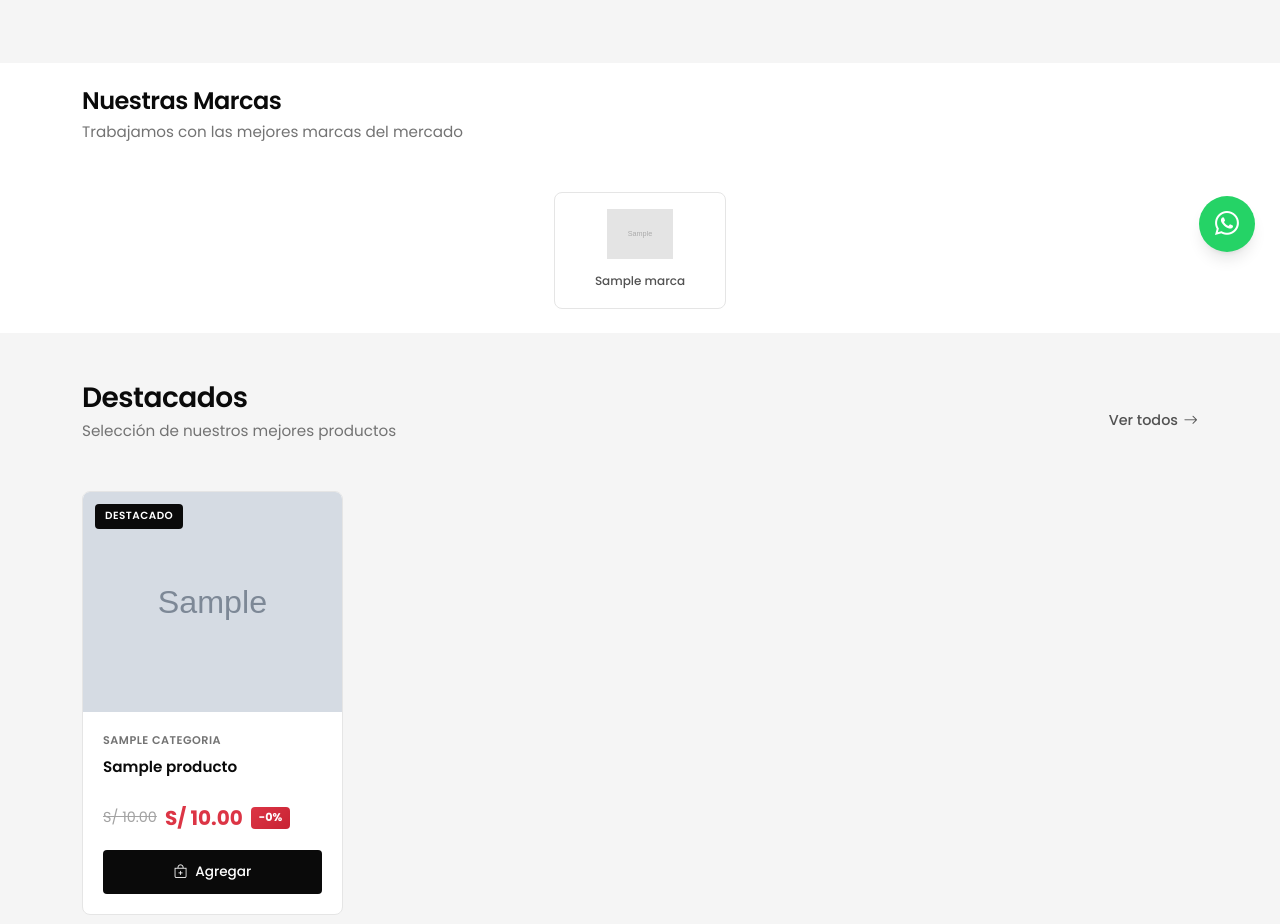
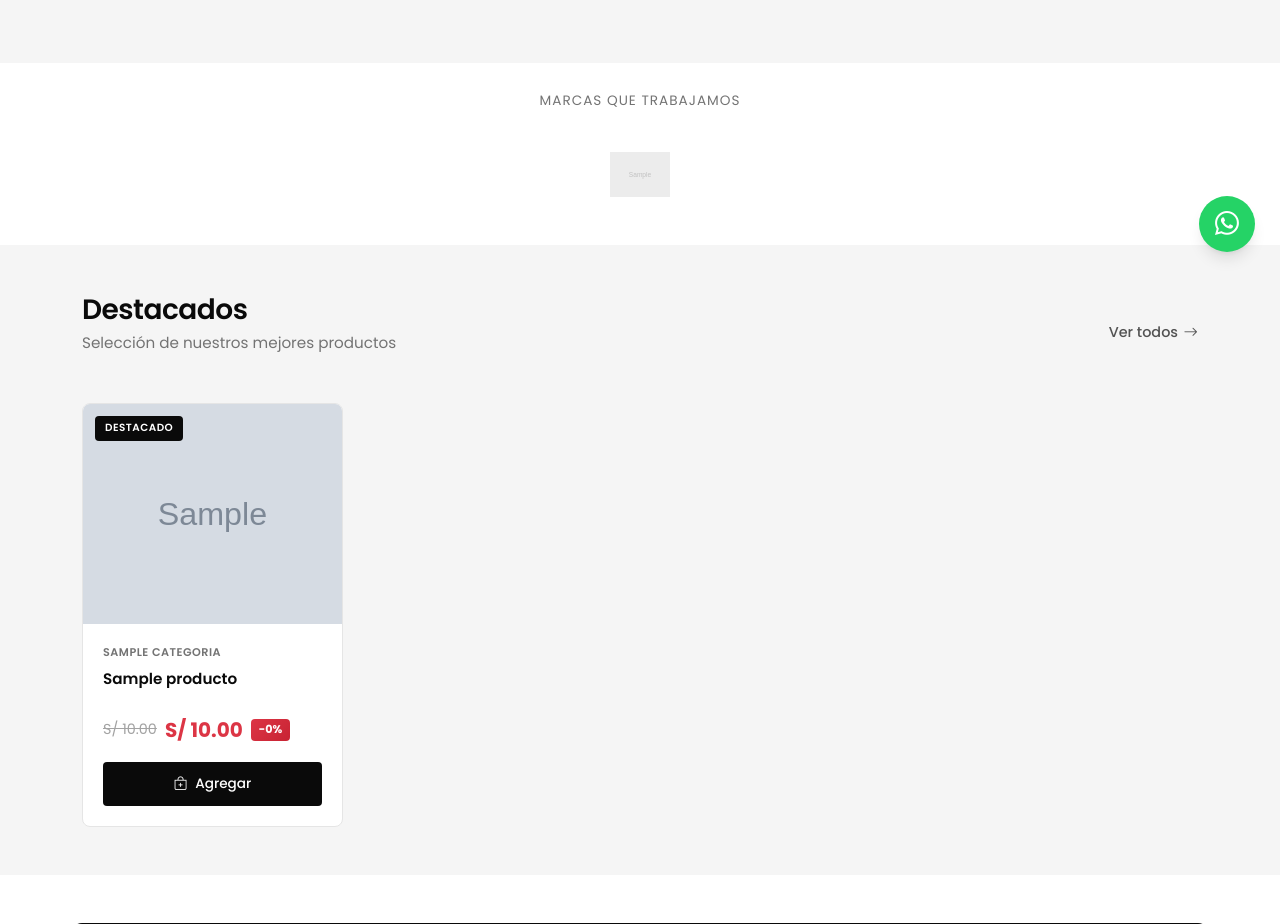
Before and after one commit to AlbertoKnow/GardenAqua, a Django app: page / in a window 1280 px wide. Shown: the part 523-1447 px from the top of the page. Run offline with Django 5.2, Linux system fonts and the light colour scheme; tables that the repository leaves empty hold one stand-in row (values such as "Sample post"); grey boxes marked "Sample" are stand-in pictures; some libraries are stand-ins or nearby versions.

Commit message:
Mejorar diseño de marcas: strip horizontal más elegante

```diff
--- a/templates/base.html
+++ b/templates/base.html
@@ -337,57 +337,54 @@
         }
 
         /* ================================
-           MARCAS DESTACADAS
+           MARCAS DESTACADAS (Strip horizontal)
         ================================ */
-        .marca-item {
-            text-align: center;
-            text-decoration: none;
-            color: inherit;
-            display: block;
-            transition: var(--transition);
-            padding: 1rem;
-            border-radius: var(--radius);
-            background: white;
-            border: 1px solid var(--color-gray-200);
-        }
-
-        .marca-item:hover {
-            transform: translateY(-3px);
-            box-shadow: var(--shadow-sm);
-            border-color: var(--color-gray-300);
-        }
-
-        .marca-item .logo-wrapper {
-            width: 80px;
-            height: 50px;
-            margin: 0 auto 0.5rem;
+        .marcas-strip {
             display: flex;
             align-items: center;
             justify-content: center;
+            flex-wrap: wrap;
+            gap: 2rem 3rem;
+            padding: 1rem 0;
         }
 
-        .marca-item .logo-wrapper img {
-            max-width: 100%;
-            max-height: 100%;
-            object-fit: contain;
+        .marca-logo {
+            display: flex;
+            align-items: center;
+            justify-content: center;
+            opacity: 0.5;
             filter: grayscale(100%);
-            opacity: 0.7;
-            transition: var(--transition);
+            transition: all 0.3s ease;
+            padding: 0.5rem;
         }
 
-        .marca-item:hover .logo-wrapper img {
+        .marca-logo:hover {
+            opacity: 1;
             filter: grayscale(0%);
-            opacity: 1;
+            transform: scale(1.05);
         }
 
-        .marca-item span {
-            font-size: 0.75rem;
-            font-weight: 500;
-            color: var(--color-gray-600);
+        .marca-logo img {
+            max-height: 45px;
+            max-width: 120px;
+            object-fit: contain;
         }
 
-        .marca-item:hover span {
-            color: var(--color-dark);
+        .marca-logo .marca-text {
+            font-size: 1.1rem;
+            font-weight: 600;
+            color: var(--color-gray-600);
+            text-decoration: none;
+        }
+
+        @media (max-width: 576px) {
+            .marcas-strip {
+                gap: 1.5rem 2rem;
+            }
+            .marca-logo img {
+                max-height: 35px;
+                max-width: 90px;
+            }
         }
 
         .categoria-circle:hover span {
--- a/templates/catalogo/inicio.html
+++ b/templates/catalogo/inicio.html
@@ -79,29 +79,21 @@
 
 <!-- Marcas Destacadas -->
 {% if marcas %}
-<section class="py-4" style="background: var(--color-gray-50);">
+<section class="py-4">
     <div class="container">
-        <div class="section-header">
-            <div>
-                <h2 class="section-title" style="font-size: 1.5rem;">Nuestras Marcas</h2>
-                <p class="section-subtitle">Trabajamos con las mejores marcas del mercado</p>
-            </div>
+        <div class="text-center mb-3">
+            <span class="text-muted" style="font-size: 0.85rem; text-transform: uppercase; letter-spacing: 1px;">Marcas que trabajamos</span>
         </div>
 
-        <div class="row g-3 justify-content-center">
+        <div class="marcas-strip">
             {% for marca in marcas %}
-            <div class="col-6 col-sm-4 col-md-3 col-lg-2">
-                <a href="{% url 'catalogo:producto_lista' %}?marca={{ marca.slug }}" class="marca-item" aria-label="Ver productos de {{ marca.nombre }}">
-                    <div class="logo-wrapper">
-                        {% if marca.logo %}
-                        <img src="{{ marca.logo.url }}" alt="{{ marca.nombre }}" loading="lazy" decoding="async">
-                        {% else %}
-                        <i class="bi bi-building" style="font-size: 2rem; color: var(--color-gray-400);" aria-hidden="true"></i>
-                        {% endif %}
-                    </div>
-                    <span>{{ marca.nombre }}</span>
-                </a>
-            </div>
+            <a href="{% url 'catalogo:producto_lista' %}?marca={{ marca.slug }}" class="marca-logo" title="Ver productos {{ marca.nombre }}">
+                {% if marca.logo %}
+                <img src="{{ marca.logo.url }}" alt="{{ marca.nombre }}" loading="lazy" decoding="async">
+                {% else %}
+                <span class="marca-text">{{ marca.nombre }}</span>
+                {% endif %}
+            </a>
             {% endfor %}
         </div>
     </div>
```
